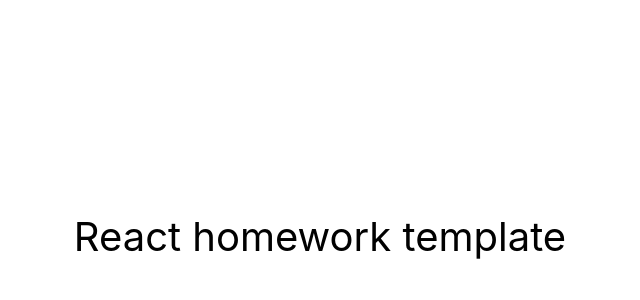
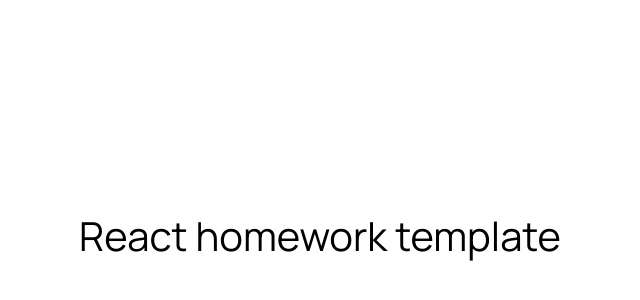
Before and after one commit to GoitStudentsWorks/react_node_bc_41_Dr-Artem, a React (Create React App) app: page / in a window 1280 px wide. Shown: the part 164-464 px from the top of the page, without its empty margins (320-960 px from the left). Built offline with nearby package versions, Linux system fonts and the light colour scheme.

Commit message:
main styles

```diff
--- a/public/index.html
+++ b/public/index.html
@@ -5,10 +5,7 @@
         <link rel="icon" href="%PUBLIC_URL%/favicon.ico" />
         <meta name="viewport" content="width=device-width, initial-scale=1" />
         <meta name="theme-color" content="#000000" />
-    <meta
-      name="description"
-      content="Web site created using create-react-app"
-    />
+        <meta name="description" content="Web site created using create-react-app" />
         <link rel="apple-touch-icon" href="%PUBLIC_URL%/logo192.png" />
         <!--
       manifest.json provides metadata used when your web app is installed on a
@@ -24,6 +21,14 @@
       work correctly both with client-side routing and a non-root public URL.
       Learn how to configure a non-root public URL by running `npm run build`.
     -->
+        <link
+            rel="stylesheet"
+            href="https://cdnjs.cloudflare.com/ajax/libs/modern-normalize/1.1.0/modern-normalize.css"
+            integrity="sha512-Y0MM+V6ymRKN2zStTqzQ227DWhhp4Mzdo6gnlRnuaNCbc+YN/ZH0sBCLTM4M0oSy9c9VKiCvd4Jk44aCLrNS5Q=="
+            crossorigin="anonymous"
+            referrerpolicy="no-referrer"
+        />
+        <!-- modern normalize -->
         <title>React App</title>
 
         <!-- Start Single Page Apps for GitHub Pages -->
@@ -47,11 +52,7 @@
                             return s.replace(/~and~/g, '&');
                         })
                         .join('?');
-          window.history.replaceState(
-            null,
-            null,
-            l.pathname.slice(0, -1) + decoded + l.hash
-          );
+                    window.history.replaceState(null, null, l.pathname.slice(0, -1) + decoded + l.hash);
                 }
             })(window.location);
         </script>
@@ -69,6 +70,5 @@
 
       To begin the development, run `npm start` or `yarn start`.
       To create a production bundle, use `npm run build` or `yarn build`.
-    -->
-  </body>
+    --></body>
 </html>
--- a/src/index.css
+++ b/src/index.css
@@ -1,15 +1,89 @@
-@import-normalize; /* bring in normalize.css styles */
+@import url('https://fonts.googleapis.com/css2?family=Manrope:wght@400;500;600;700&display=swap');
+
+:root {
+    /* color */
+    --dark-green: #0f3937;
+    --regular-green: #477577;
+    --linear-green: linear-gradient(253.01deg, #68c494 -56.38%, #477577 105.61%, #31496d 274.54%);
+    --light-green: #68c494;
+
+    --regular-orange: #f3672b;
+    --light-orange: #fc7b43;
+
+    --card-background: #fafafa;
+    --minor-items-background: #edf5f5;
+    --star-background: #d9d9d9;
+    --star-filled-background: #ffc531;
+
+    /* font */
+    --main-font-family: 'Manrope', -apple-system, BlinkMacSystemFont, 'Segoe UI', 'Roboto', 'Oxygen', 'Ubuntu',
+        'Cantarell', 'Fira Sans', 'Droid Sans', 'Helvetica Neue', sans-serif;
+    --regular-font-weight: 400;
+    --medium-font-weight: 500;
+    --semibold-font-weight: 600;
+    --bold-font-weight: 700;
+
+    /* responsiveness */
+    --pre-mobile: 374.98px;
+    --mobile: 375px;
+    --pre-tablet: 767.98px;
+    --tablet: 768px;
+    --pre-desktop: 1439.98px;
+    --desktop: 1440px;
+}
+
+html {
+    scroll-behavior: smooth;
+}
 
 body {
-  margin: 0;
-  font-family: -apple-system, BlinkMacSystemFont, 'Segoe UI', 'Roboto', 'Oxygen',
-    'Ubuntu', 'Cantarell', 'Fira Sans', 'Droid Sans', 'Helvetica Neue',
-    sans-serif;
-  -webkit-font-smoothing: antialiased;
-  -moz-osx-font-smoothing: grayscale;
+    margin: 0;
+    font-family: var(--main-font-family);
+    -webkit-font-smoothing: antialiased;
+    -moz-osx-font-smoothing: grayscale;
 }
 
 code {
-  font-family: source-code-pro, Menlo, Monaco, Consolas, 'Courier New',
-    monospace;
+    font-family: source-code-pro, Menlo, Monaco, Consolas, 'Courier New', monospace;
 }
+
+ul,
+ol,
+li {
+    list-style: none;
+    padding: 0;
+    margin: 0;
+}
+
+h1,
+h2,
+h3,
+h4,
+h5,
+h6,
+p {
+    margin: 0;
+    padding: 0;
+}
+
+button {
+    color: inherit;
+    margin: 0;
+    padding: 0;
+    outline: none;
+}
+
+img {
+    max-width: 100%;
+    display: block;
+    height: auto;
+}
+
+a {
+    outline: none;
+    text-decoration: none;
+}
+
+input {
+    outline: none;
+}
```
Lines whose indentation alone changed are shown as unchanged.
